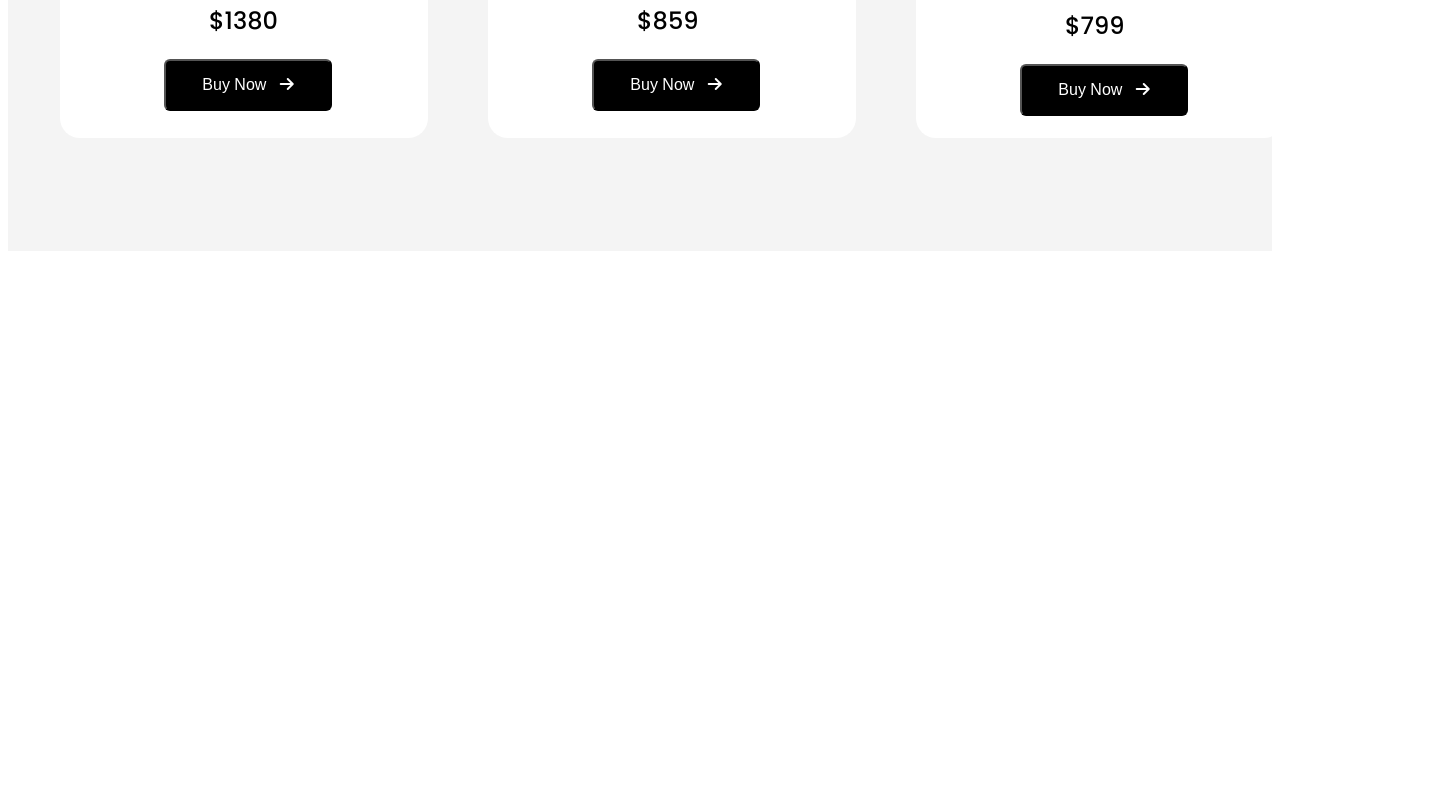
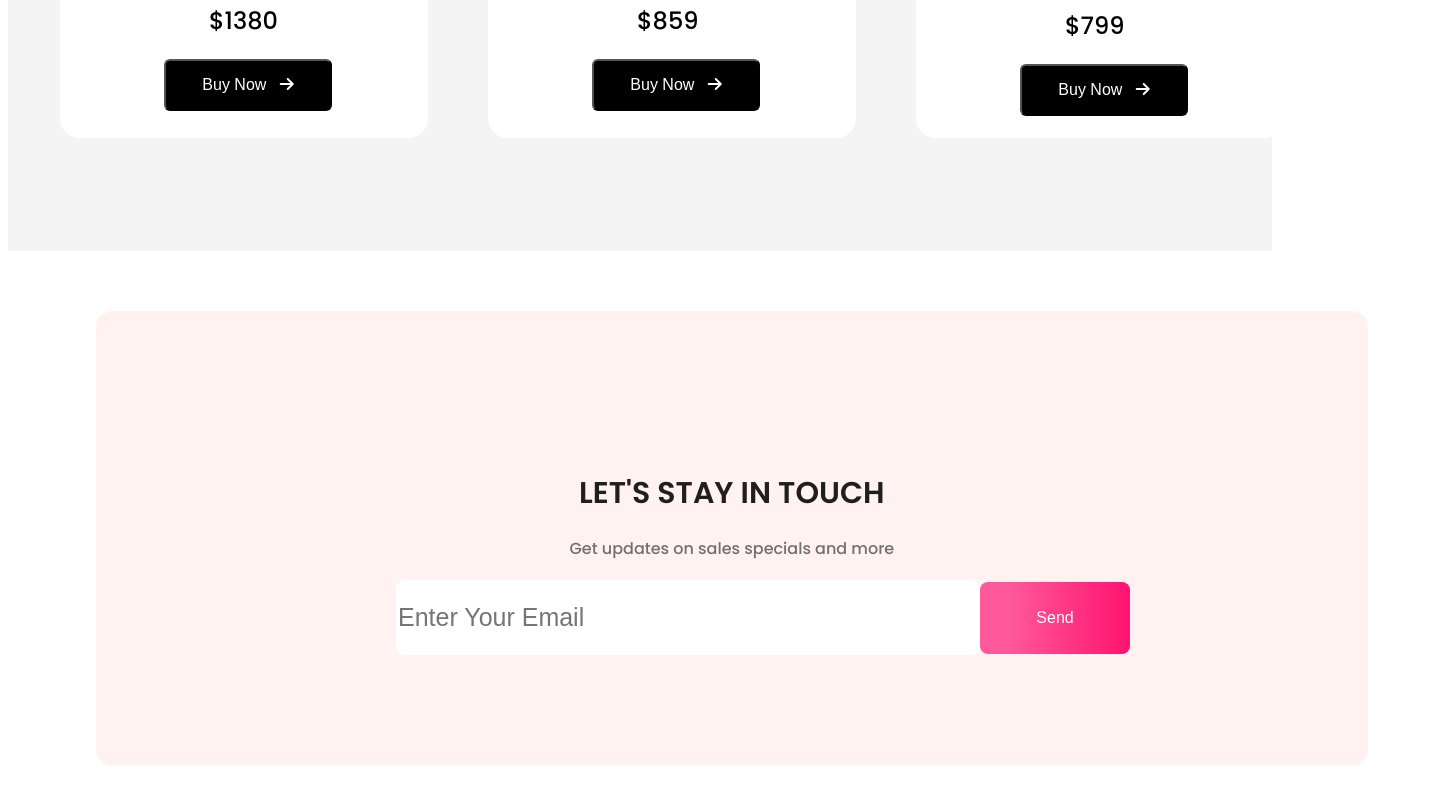
Before and after one commit to Wardun-00/panda-practice-repo, a plain HTML site: page index.html in a window 1280 px wide. Shown: the part 2068-2873 px from the top of the page, 1456 px wide, since content can reach past the window. Before the commit the page ends 2327 px from the top, so only its background shows below. Drawn offline with Linux system fonts and the light colour scheme.

Commit message:
added final

```diff
--- a/index.html
+++ b/index.html
@@ -246,7 +246,23 @@
     </main>
 
     <footer>
+        <section class="footer-container">
+            <h1 class="footer-title poppins-thin">
+                LET'S STAY IN TOUCH
+            </h1>
 
+            <p class="footer-passage poppins-thin">
+                Get updates on sales specials and more
+            </p>
+
+<form class="input-section">
+
+            <input class="footer-input" type="email" name="email" id="email" placeholder="Enter Your Email">
+
+            <button class="buy-btn footer-btn">Send</button>
+            </form>
+
+        </section>
     </footer>
 </body>
 </html>
--- a/style.css
+++ b/style.css
@@ -408,3 +408,76 @@ nav{
 .bag-container-box{
     margin-top:65px;
 }
+
+/* all main section complete */
+
+/* footer sectin start..............
+................................. */
+
+footer{
+    width: 1448px;
+    height: 550px;
+    background-color:#ffffff;
+    margin: 0 auto;
+    /* border: 2px solid red; */
+
+}
+
+.footer-container{
+    width: 1272px;
+    height: 455px;
+    background-color:#FFF2F1;
+    margin: 0 auto;
+    margin-top:60px;
+    border-radius: 16px;
+}
+
+.footer-title{
+    font-size: 30px;
+    font-weight: 600;
+    color:#1F1F1F;
+    width: 306px;
+    height: 45px;
+    margin: 0 auto;
+    position: relative;
+    top: 160px;
+}
+
+.footer-passage{
+    font-size: 16px;
+    font-weight: 500;
+    color:#707070;
+    width: 325px;
+    height: 24px;
+    margin:0 auto;
+    /* border: 2px solid red; */
+    position: relative;
+    top:180px;
+}
+
+/* input field */
+.input-section{
+    display: flex;
+    align-items: center;
+}
+.footer-input{
+    width: 580px;
+    height: 73px;
+    color: #1F1F1F;
+    font-size: 25px;
+    border-radius:9px;
+    border: none;
+    margin-left: 300px;
+    margin-top: 200px;
+    /* border: 2px solid red; */
+}
+
+.footer-btn{
+    width:150px;
+    height: 72px;
+    display:block;
+    border: none;
+    margin-top:2px;
+    margin-top: 200px;
+    cursor: pointer;
+}
```
